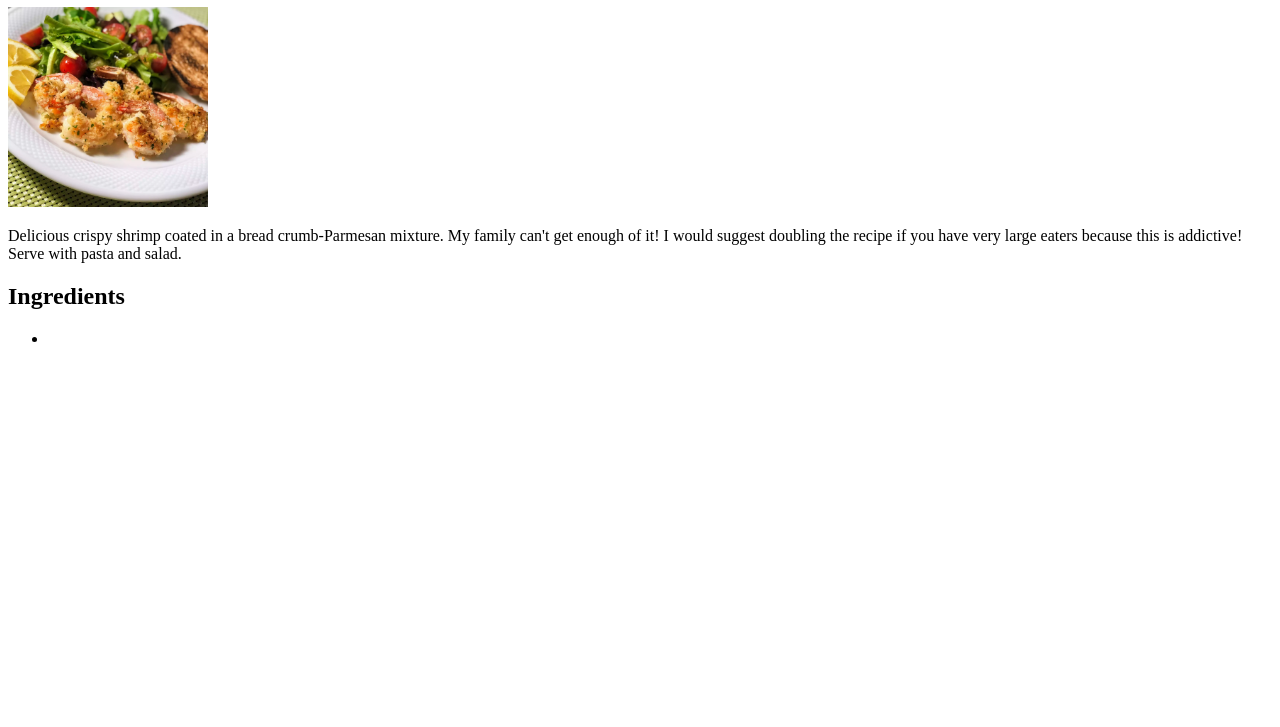
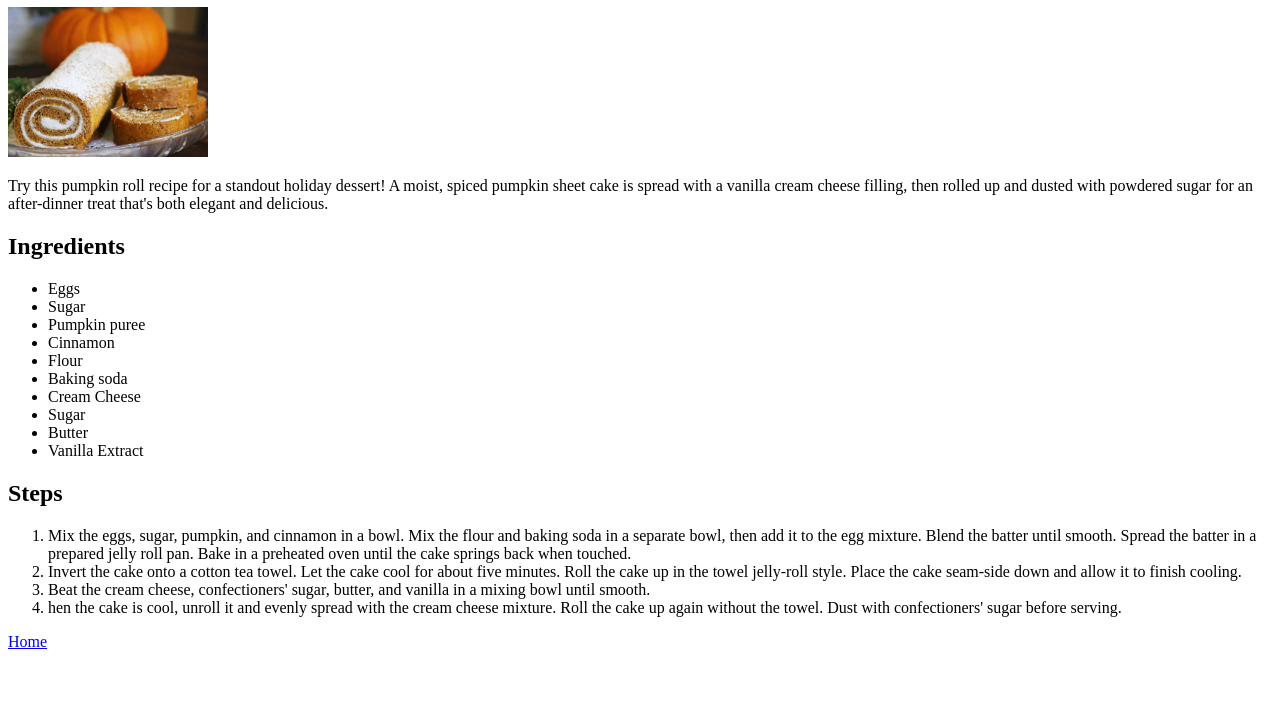
Before and after one commit to Oddly-Augmented/odin-recipes, a plain HTML site: page recipes/pumpkin_roll.html in a window 1280 px wide. Shown: the part 73-800 px from the top of the page. Drawn offline with Linux system fonts and the light colour scheme.

Commit message:
Added the pumpkin_roll recipe

```diff
--- a/recipes/pumpkin_roll.html
+++ b/recipes/pumpkin_roll.html
@@ -4,15 +4,32 @@
     <meta charset="UTF-8">
     <meta http-equiv="X-UA-Compatible" content="IE=edge">
     <meta name="viewport" content="width=device-width, initial-scale=1.0">
-    <title>Document</title>
+    <title>Pumpkin Roll</title>
 </head>
 <body>
-    <h1>Garlic Parmesan Shrimp</h1>
-    <img src="../images/garlic_parm_shimp.png" alt="a picture of garlic parmesan shrimp" width="200">
-    <p> Delicious crispy shrimp coated in a bread crumb-Parmesan mixture. My family can't get enough of it! I would suggest doubling the recipe if you have very large eaters because this is addictive! Serve with pasta and salad.</p>
+    <h1>Pumpkin Roll</h1>
+    <img src="../images/pumkin_roll.png" alt="a picture of rolled Pumpkin" width="200">
+    <p>Try this pumpkin roll recipe for a standout holiday dessert! A moist, spiced pumpkin sheet cake is spread with a vanilla cream cheese filling, then rolled up and dusted with powdered sugar for an after-dinner treat that's both elegant and delicious.</p>
     <h2> Ingredients</h2>
     <ul>
-        <li></li>
+        <li>Eggs</li>
+        <li>Sugar</li>
+        <li>Pumpkin puree</li>
+        <li>Cinnamon</li>
+        <li>Flour</li>
+        <li>Baking soda</li>
+        <li>Cream Cheese</li>
+        <li>Sugar</li>
+        <li>Butter</li>
+        <li>Vanilla Extract</li>
     </ul>
+    <h2>Steps</h2>
+    <ol>
+        <li>Mix the eggs, sugar, pumpkin, and cinnamon in a bowl. Mix the flour and baking soda in a separate bowl, then add it to the egg mixture. Blend the batter until smooth. Spread the batter in a prepared jelly roll pan. Bake in a preheated oven until the cake springs back when touched.</li>
+        <li>Invert the cake onto a cotton tea towel. Let the cake cool for about five minutes. Roll the cake up in the towel jelly-roll style. Place the cake seam-side down and allow it to finish cooling.</li>
+        <li>Beat the cream cheese, confectioners' sugar, butter, and vanilla in a mixing bowl until smooth.</li>
+        <li>hen the cake is cool, unroll it and evenly spread with the cream cheese mixture. Roll the cake up again without the towel. Dust with confectioners' sugar before serving.</li>
+    </ol>
+    <a href="../index.html">Home</a>
 </body>
 </html>
```
Also changed, not shown: recipes/white_cheddar_mac.html (+1 -1 lines).
